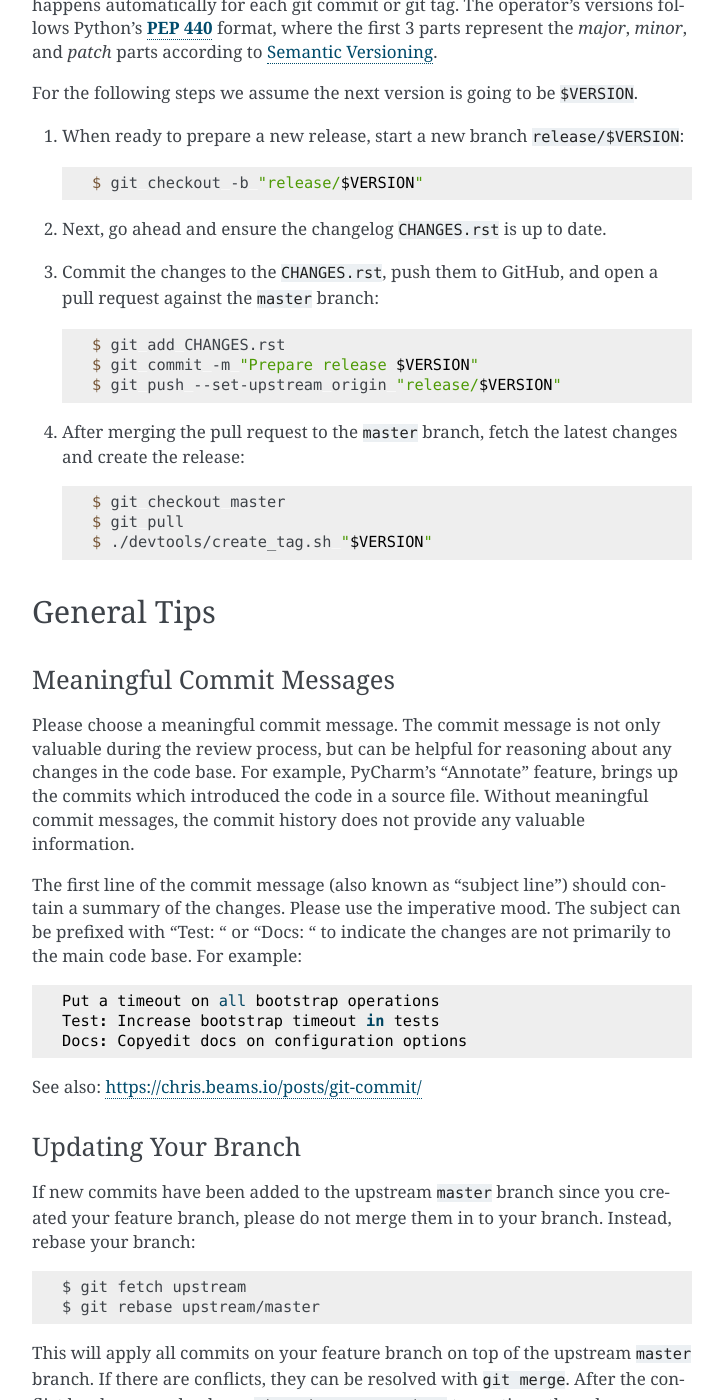
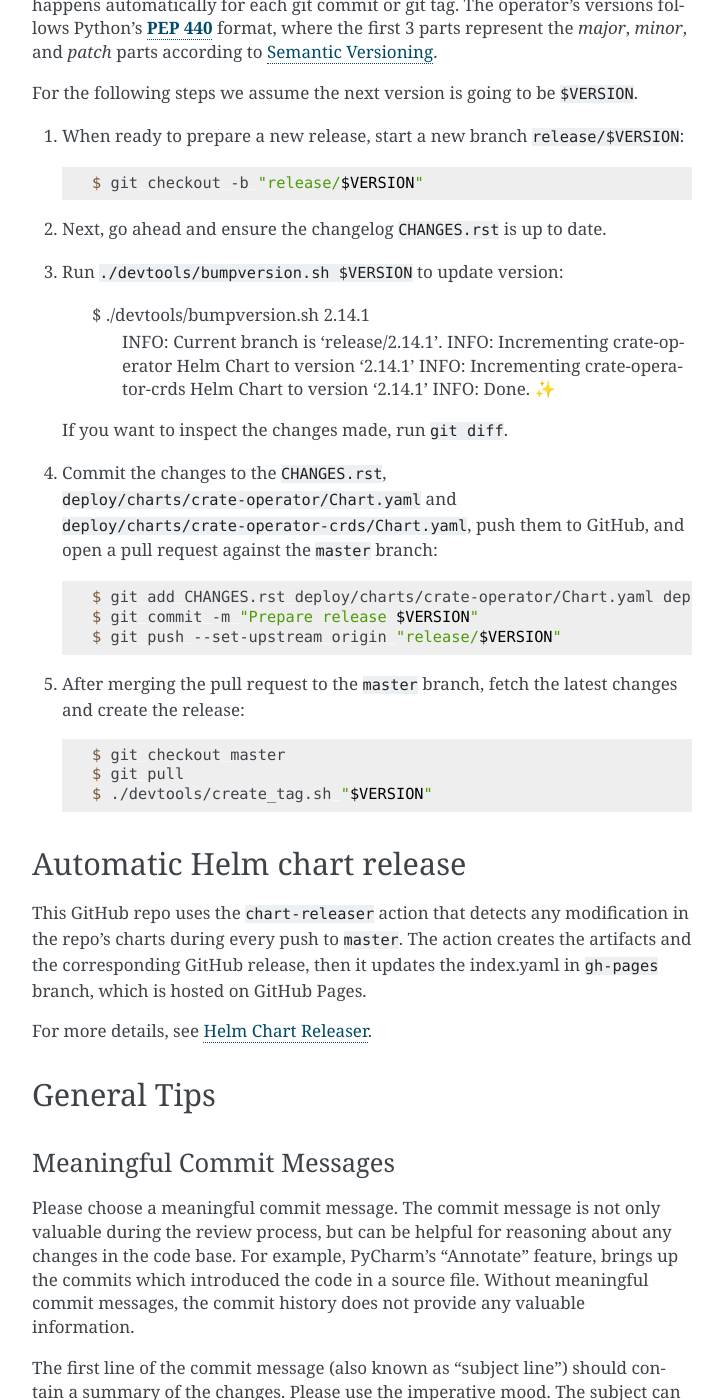
Before and after one commit to crate/crate-operator, a Sphinx documentation site: the page built from docs/source/development.rst, in a window 1280 px wide and 1400 px high, scrolled down 3815 px. Shown: the whole window, without its empty margins (388-1111 px from the left). Built offline with Sphinx 7.4.7, drawn with Linux system fonts in a browser that asks for light colours; pages that are not in the unit, such as notebooks, are missing from menus; some of the changed text lies outside the part shown.

Commit message:
add script to increment helm charts version (#400)

```diff
--- a/CHANGES.rst
+++ b/CHANGES.rst
@@ -8,6 +8,8 @@ Unreleased
 * Added support for parallel testing, which greatly reduces test runtime.
 
 * Change AWS Loadbalancer to type NLB instead of CLASSIC.
+
+* Added Helm Chart and ``Helm Chart Releaser`` GitHub action.
 
 2.14.0 (2022-09-13)
 -------------------
--- a/docs/source/development.rst
+++ b/docs/source/development.rst
@@ -218,12 +218,24 @@ For the following steps we assume the next version is going to be ``$VERSION``.
 
 #. Next, go ahead and ensure the changelog ``CHANGES.rst`` is up to date.
 
-#. Commit the changes to the ``CHANGES.rst``, push them to GitHub, and open a
+#. Run ``./devtools/bumpversion.sh $VERSION`` to update version:
+
+        $ ./devtools/bumpversion.sh 2.14.1
+         INFO:  Current branch is 'release/2.14.1'.
+         INFO:  Incrementing crate-operator Helm Chart to version '2.14.1'
+         INFO:  Incrementing crate-operator-crds Helm Chart to version '2.14.1'
+         INFO:  Done. ✨
+
+   If you want to inspect the changes made, run ``git diff``.
+
+#. Commit the changes to the ``CHANGES.rst``,
+   ``deploy/charts/crate-operator/Chart.yaml`` and
+   ``deploy/charts/crate-operator-crds/Chart.yaml``, push them to GitHub, and open a
    pull request against the ``master`` branch:
 
    .. code-block:: console
 
-      $ git add CHANGES.rst
+      $ git add CHANGES.rst deploy/charts/crate-operator/Chart.yaml deploy/charts/crate-operator-crds/Chart.yaml
       $ git commit -m "Prepare release $VERSION"
       $ git push --set-upstream origin "release/$VERSION"
 
@@ -235,6 +247,20 @@ For the following steps we assume the next version is going to be ``$VERSION``.
       $ git checkout master
       $ git pull
       $ ./devtools/create_tag.sh "$VERSION"
+
+
+Automatic Helm chart release
+----------------------------
+
+This GitHub repo uses the ``chart-releaser`` action that detects any
+modification in the repo's charts during every push to ``master``.
+The action creates the artifacts and the corresponding GitHub release, then
+it updates the index.yaml in ``gh-pages`` branch, which is hosted on GitHub Pages.
+
+For more details, see `Helm Chart Releaser`_.
+
+
+.. _Helm Chart Releaser: https://github.com/marketplace/actions/helm-chart-releaser
 
 
 General Tips
```
Also changed, not shown: deploy/charts/crate-operator-crds/README.md, deploy/charts/crate-operator/README.md, 4 other files.
